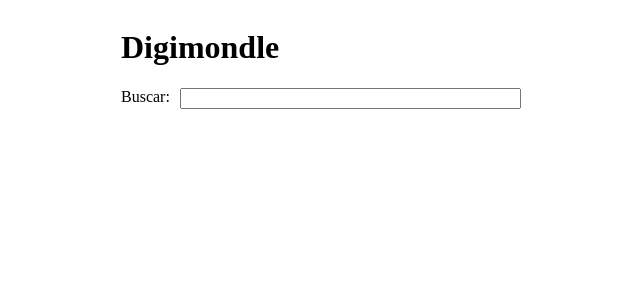
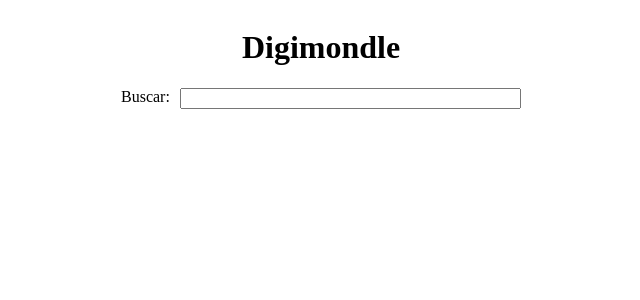
Before and after one commit to NicolocoX/digimondle, a React (Vite) app: page / in a window 1280 px wide. Shown: the top 300 px of the page, without its empty margins (319-959 px from the left). Built offline with nearby package versions, Linux system fonts and the light colour scheme.

Commit message:
estilización

```diff
--- a/src/components/Buscador.css
+++ b/src/components/Buscador.css
@@ -3,6 +3,7 @@
   flex-direction: column;
   width: 400px;
   position: relative;
+  margin: 0 auto;
 }
 
 .buscador .entrada {
--- a/src/components/Cascada.css
+++ b/src/components/Cascada.css
@@ -1,7 +1,7 @@
 .cascada {
   display: flex;
   flex-direction: column;
-  max-height: 200px;
+  max-height: 400px;
   overflow-y: auto;
 
   position: absolute;
--- a/src/components/Jugadas.css
+++ b/src/components/Jugadas.css
@@ -2,4 +2,5 @@
   display: flex;
   flex-direction: column;
   gap: 12px;
+  margin-top: 12px;
 }
--- a/src/main.css
+++ b/src/main.css
@@ -2,3 +2,7 @@ body {
   display: flex;
   justify-content: center;
 }
+
+main {
+  text-align: center;
+}
```
